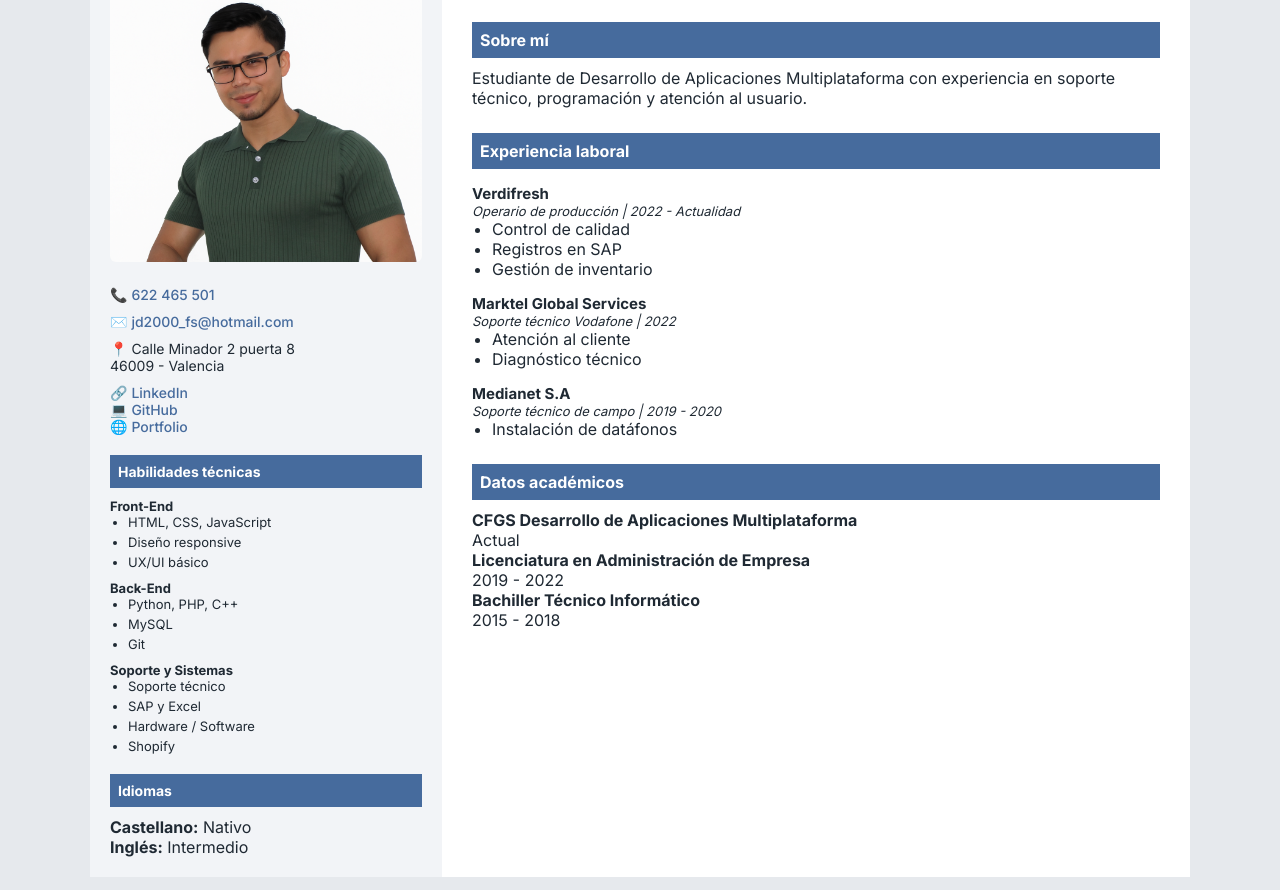
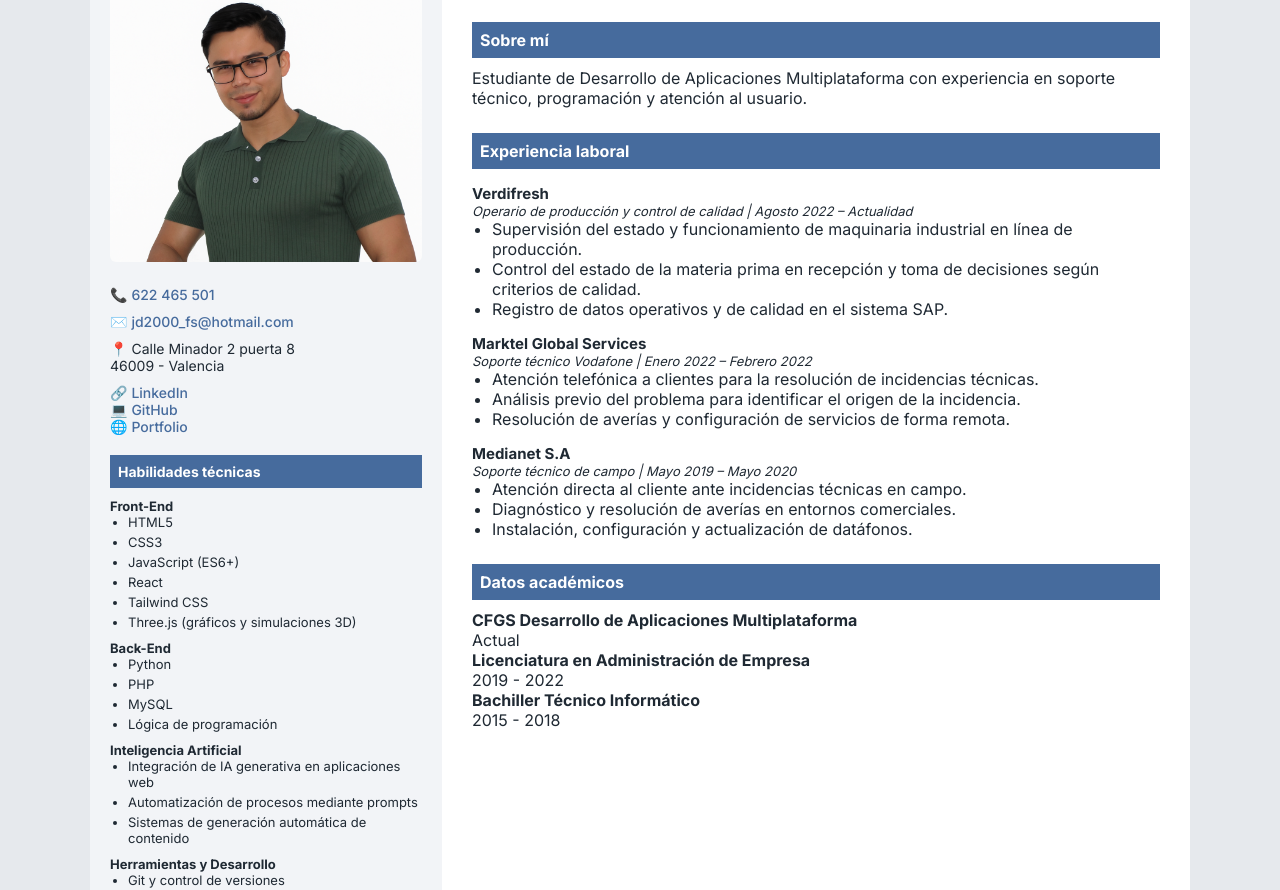
Before and after one commit to Danielcreux/Curriculum, a plain HTML site: page index.html in a window 1280 px wide. Shown: the part 90-980 px from the top of the page. Drawn offline with Linux system fonts and the light colour scheme.

Commit message:
Actualización

```diff
--- a/index.html
+++ b/index.html
@@ -41,26 +41,37 @@
 
     <h4>Front-End</h4>
     <ul>
-                <li>HTML, CSS, JavaScript</li>
-                <li>Diseño responsive</li>
-                <li>UX/UI básico</li>
+        <li>HTML5</li>
+        <li>CSS3</li>
+        <li>JavaScript (ES6+)</li>
+        <li>React</li>
+        <li>Tailwind CSS</li>
+        <li>Three.js (gráficos y simulaciones 3D)</li>
     </ul>
 
     <h4>Back-End</h4>
     <ul>
-                <li>Python, PHP, C++</li>
+        <li>Python</li>
+        <li>PHP</li>
         <li>MySQL</li>
-                <li>Git</li>
+        <li>Lógica de programación</li>
     </ul>
 
-            <h4>Soporte y Sistemas</h4>
+    <h4>Inteligencia Artificial</h4>
     <ul>
-                <li>Soporte técnico</li>
-                <li>SAP y Excel</li>
-                <li>Hardware / Software</li>
-                <li>Shopify</li>
+        <li>Integración de IA generativa en aplicaciones web</li>
+        <li>Automatización de procesos mediante prompts</li>
+        <li>Sistemas de generación automática de contenido</li>
+    </ul>
+
+    <h4>Herramientas y Desarrollo</h4>
+    <ul>
+        <li>Git y control de versiones</li>
+        <li>Desarrollo de proyectos web completos</li>
+        <li>Diseño responsive</li>
     </ul>
 </section>
+
 
         <section>
             <h3>Idiomas</h3>
@@ -88,31 +99,41 @@
 
     <article>
         <h3>Verdifresh</h3>
-                <p class="job-title">Operario de producción | 2022 - Actualidad</p>
+        <p class="job-title">
+            Operario de producción y control de calidad | Agosto 2022 – Actualidad
+        </p>
         <ul>
-                    <li>Control de calidad</li>
-                    <li>Registros en SAP</li>
-                    <li>Gestión de inventario</li>
+            <li>Supervisión del estado y funcionamiento de maquinaria industrial en línea de producción.</li>
+            <li>Control del estado de la materia prima en recepción y toma de decisiones según criterios de calidad.</li>
+            <li>Registro de datos operativos y de calidad en el sistema SAP.</li>
         </ul>
     </article>
 
     <article>
         <h3>Marktel Global Services</h3>
-                <p class="job-title">Soporte técnico Vodafone | 2022</p>
+        <p class="job-title">
+            Soporte técnico Vodafone | Enero 2022 – Febrero 2022
+        </p>
         <ul>
-                    <li>Atención al cliente</li>
-                    <li>Diagnóstico técnico</li>
+            <li>Atención telefónica a clientes para la resolución de incidencias técnicas.</li>
+            <li>Análisis previo del problema para identificar el origen de la incidencia.</li>
+            <li>Resolución de averías y configuración de servicios de forma remota.</li>
         </ul>
     </article>
 
     <article>
         <h3>Medianet S.A</h3>
-                <p class="job-title">Soporte técnico de campo | 2019 - 2020</p>
+        <p class="job-title">
+            Soporte técnico de campo | Mayo 2019 – Mayo 2020
+        </p>
         <ul>
-                    <li>Instalación de datáfonos</li>
+            <li>Atención directa al cliente ante incidencias técnicas en campo.</li>
+            <li>Diagnóstico y resolución de averías en entornos comerciales.</li>
+            <li>Instalación, configuración y actualización de datáfonos.</li>
         </ul>
     </article>
 </section>
+
 
         <section>
             <h2>Datos académicos</h2>
```
Lines whose indentation alone changed are shown as unchanged.
